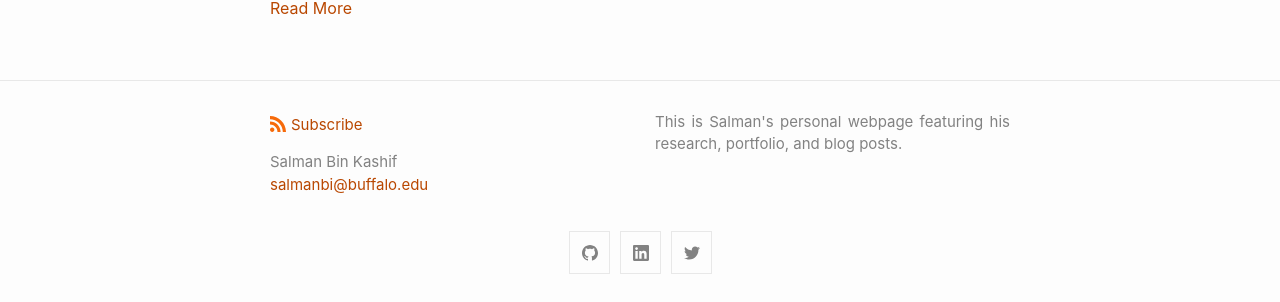
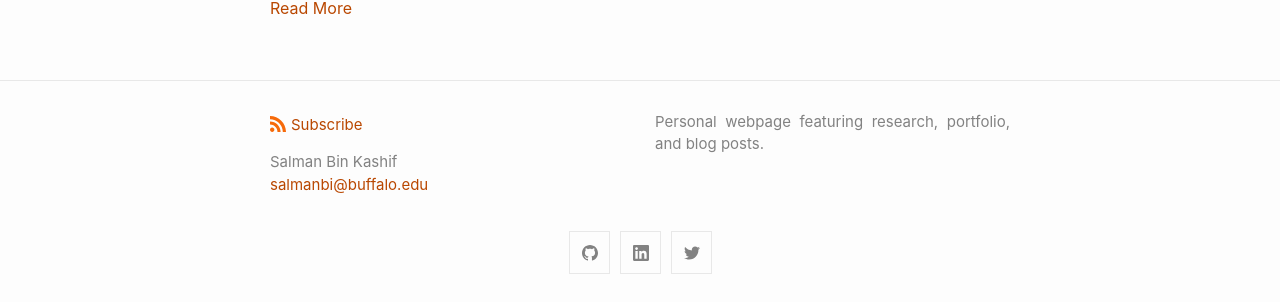
Before and after one commit to sbkashif/sbkashif.github.io, a Jekyll site: the page built from posts.md, in a window 1280 px wide. Shown: the part 1482-1784 px from the top of the page. Built offline with Jekyll 4.4.1, drawn with Linux system fonts in a browser that asks for light colours.

Commit message:
shorten page description for readable tab title

```diff
--- a/_config.yml
+++ b/_config.yml
@@ -3,7 +3,7 @@ author:
   name: Salman Bin Kashif
   email: salmanbi@buffalo.edu
 description: > # this means to ignore newlines until "show_excerpts:"
-    This is Salman's personal webpage featuring his research, portfolio, and blog posts.
+    Personal webpage featuring research, portfolio, and blog posts.
 show_powered_by: true # set to true to show "Powered by Jekyll" in the footer
 show_excerpts: true # set to true to show excerpts on the homepage
 
```
